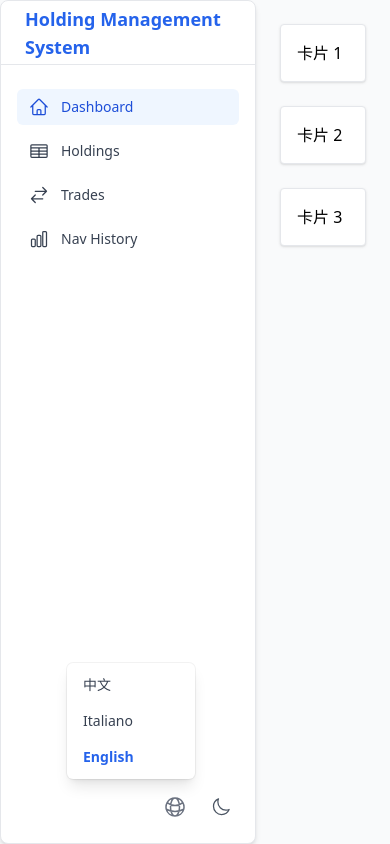
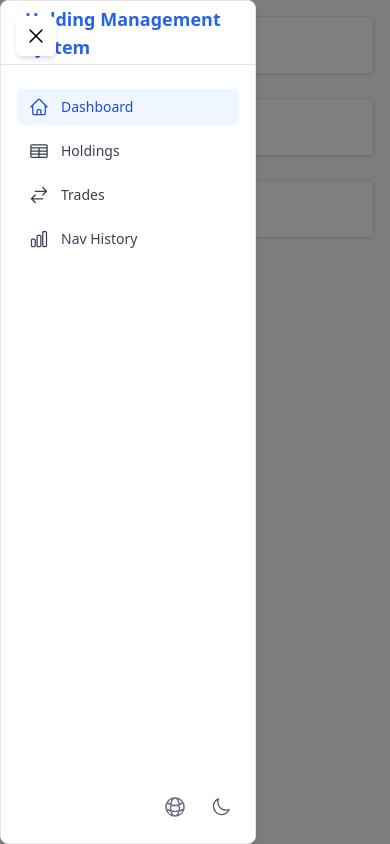
Before and after one commit to wechiwin/time, a React (Vite) app in the folder frontend/: page /dashboard in a window 390 px wide. Both pictures are taken after a click on the button "Toggle sidebar". Built offline with nearby package versions, Linux system fonts and the light colour scheme.

Commit message:
移动端简单适配：layout和sidebar

```diff
--- a/frontend/src/components/layout/Layout.jsx
+++ b/frontend/src/components/layout/Layout.jsx
@@ -2,8 +2,6 @@
 import {useState} from 'react';
 import {Outlet, useLocation, useNavigate} from 'react-router-dom';
 import Sidebar from './Sidebar';
-import TabsBar from './TabsBar';
-import Drawer from '../common/Drawer';
 
 export default function Layout() {
     const navigate = useNavigate();
@@ -15,9 +13,7 @@ export default function Layout() {
     const [tabs, setTabs] = useState([{key: 'dashboard', name: 'Dashboard', path: '/dashboard'}]);
     const [activeKey, setActiveKey] = useState(currentKey);
 
-    // Drawer 状态
-    const [drawerOpen, setDrawerOpen] = useState(false);
-    const [drawerContent, setDrawerContent] = useState(null);
+    const [isSidebarCollapsed, setIsSidebarCollapsed] = useState(false);
 
     // 切换菜单（来自 Sidebar）
     const handleSelectMenu = (item) => {
@@ -29,35 +25,27 @@ export default function Layout() {
         navigate(item.path);
     };
 
-    // 切换标签页
-    const handleSwitchTab = (key) => {
-        setActiveKey(key);
-        const target = tabs.find((t) => t.key === key);
-        if (target) navigate(target.path);
+    const toggleSidebar = () => {
+        setIsSidebarCollapsed(!isSidebarCollapsed);
     };
 
-    // 关闭标签页
-    const handleCloseTab = (key) => {
-        const newTabs = tabs.filter((t) => t.key !== key);
-        setTabs(newTabs);
-        if (activeKey === key && newTabs.length > 0) {
-            const lastTab = newTabs[newTabs.length - 1];
-            setActiveKey(lastTab.key);
-            navigate(lastTab.path);
-        }
-    };
-
-    // 提供给页面组件的 Drawer 控制函数（通过 context）
-    const showDrawer = (content) => {
-        setDrawerContent(content);
-        setDrawerOpen(true);
-    };
-    const closeDrawer = () => setDrawerOpen(false);
     return (
         <div className="flex h-screen page-bg dark:bg-gray-900">
-            <Sidebar onSelect={handleSelectMenu} />
-            <div className="flex-1 flex flex-col overflow-hidden">
-                <main className="flex-1 overflow-y-auto p-6">
+            {/* 侧边栏 */}
+            <Sidebar
+                onSelect={handleSelectMenu}
+                isCollapsed={isSidebarCollapsed}
+                onToggleCollapse={toggleSidebar}
+            />
+            {/* 主内容区域 */}
+            <div className={`
+                flex-1
+                flex flex-col
+                overflow-hidden
+                transition-all duration-300
+                ${isSidebarCollapsed ? 'md:ml-20' : 'md:ml-64'}
+            `}>
+                <main className="flex-1 overflow-y-auto p-4 md:p-6">
                     <Outlet/>
                 </main>
             </div>
--- a/frontend/src/components/layout/Sidebar.jsx
+++ b/frontend/src/components/layout/Sidebar.jsx
@@ -1,5 +1,15 @@
+import {useEffect, useState} from 'react';
 import {NavLink} from 'react-router-dom';
-import {ArrowsRightLeftIcon, ChartBarIcon, HomeIcon, TableCellsIcon,} from '@heroicons/react/24/outline';
+import {
+    ArrowsRightLeftIcon,
+    Bars3Icon,
+    ChartBarIcon,
+    ChevronLeftIcon,
+    ChevronRightIcon,
+    HomeIcon,
+    TableCellsIcon,
+    XMarkIcon
+} from '@heroicons/react/24/outline';
 import DarkToggle from "./DarkToggle";
 import {useTranslation} from 'react-i18next';
 import LanguageSwitcher from "../../i18n/LanguageSwitcher";
@@ -11,43 +21,104 @@ const navigation = [
     {key: 'menu_nav_history', name: '净值历史', href: '/nav_history', icon: ChartBarIcon},
 ];
 
-export default function Sidebar() {
+export default function Sidebar({onSelect, isCollapsed, onToggleCollapse}) {
     const {t} = useTranslation();
+    const [isOpen, setIsOpen] = useState(false);
+    const [isMobile, setIsMobile] = useState(false);
+
+    useEffect(() => {
+        const handleResize = () => {
+            setIsMobile(window.innerWidth < 768);
+            if (window.innerWidth >= 768) {
+                setIsOpen(false);
+            }
+        };
+
+        handleResize();
+        window.addEventListener('resize', handleResize);
+        return () => window.removeEventListener('resize', handleResize);
+    }, []);
+
+    const toggleSidebar = () => setIsOpen(!isOpen);
 
     return (
-        <div className="relative w-64 card dark:bg-gray-800 shadow-md flex flex-col">
+        <>
+            {/* 汉堡菜单按钮 */}
+            <button
+                onClick={toggleSidebar}
+                className={`fixed top-4 left-4 z-50 p-2 rounded-md bg-white dark:bg-gray-800 shadow-md transition-opacity
+                    ${isMobile ? 'opacity-100' : 'opacity-0 pointer-events-none'}`}
+                aria-label="Toggle sidebar"
+                aria-expanded={isOpen}
+            >
+                {isOpen ? <XMarkIcon className="w-6 h-6"/> : <Bars3Icon className="w-6 h-6"/>}
+            </button>
+
+            {/* 侧边栏 */}
+            <div
+                className={`fixed top-0 left-0 h-screen card dark:bg-gray-800 shadow-md flex flex-col transition-all duration-300 ease-in-out z-40
+                    ${isMobile
+                    ? `w-64 transform ${isOpen ? 'translate-x-0' : '-translate-x-full'}`
+                    : `${isCollapsed ? 'w-20' : 'w-64'} translate-x-0`}`}
+            >
                 {/* Logo */}
-            <div className="h-16 flex items-center px-6 border-b">
-                <span className="text-lg font-bold text-blue-600">
+                <div
+                    className="h-16 flex items-center px-6 border-b border-gray-200 dark:border-gray-700 flex-shrink-0">
+                    <span className={`text-lg font-bold text-blue-600 ${isCollapsed && !isMobile ? 'hidden' : ''}`}>
                         {t('project_title')}
                     </span>
                 </div>
 
                 {/* Nav */}
-            <nav className="flex-1 px-4 py-6 space-y-2">
+                <nav className="flex-1 px-4 py-6 space-y-2 overflow-y-auto">
                     {navigation.map((item) => (
                         <NavLink
                             key={item.name}
                             to={item.href}
+                            onClick={() => isMobile && setIsOpen(false)}
                             className={({isActive}) =>
                                 `flex items-center px-3 py-2 rounded-md text-sm font-medium transition-colors ${
                                     isActive
                                         ? 'bg-blue-50 dark:bg-blue-900 text-blue-700 dark:text-blue-300'
                                         : 'text-gray-700 dark:text-gray-200 hover:bg-gray-100 dark:hover:bg-gray-700'
-                            }`
-                        }
+                                } ${isCollapsed && !isMobile ? 'justify-center' : ''}`}
                         >
-                        <item.icon className="w-5 h-5 mr-3"/>
+                            <item.icon className={`w-5 h-5 ${isCollapsed && !isMobile ? '' : 'mr-3'}`}/>
+                            <span className={`${isCollapsed && !isMobile ? 'hidden' : ''}`}>
                                 {t(`${item.key}`, item.name)}
+                            </span>
                         </NavLink>
                     ))}
                 </nav>
 
+                {/* 折叠按钮 - 仅PC端 */}
+                {!isMobile && (
+                    <button
+                        onClick={onToggleCollapse}
+                        className="absolute top-4 right-4 p-1 rounded-md hover:bg-gray-100 dark:hover:bg-gray-700"
+                        aria-label="Collapse sidebar"
+                    >
+                        {isCollapsed ?
+                            <ChevronRightIcon className="w-5 h-5"/> :
+                            <ChevronLeftIcon className="w-5 h-5"/>
+                        }
+                    </button>
+                )}
+
                 {/* 右下角暗黑开关 */}
                 <div className="absolute bottom-4 right-4 flex items-center space-x-2">
-                <LanguageSwitcher />
-                <DarkToggle />
+                    <LanguageSwitcher/>
+                    <DarkToggle/>
                 </div>
             </div>
+
+            {/* 遮罩层 */}
+            {isMobile && isOpen && (
+                <div
+                    className="fixed inset-0 bg-black bg-opacity-50 z-30"
+                    onClick={toggleSidebar}
+                />
+            )}
+        </>
     );
 }
--- a/frontend/src/index.css
+++ b/frontend/src/index.css
@@ -57,11 +57,22 @@
         opacity: 1; /* 确保不透明 */
     }
 
+    .btn-group {
+        @apply flex flex-wrap gap-2 w-full md:w-auto;
+    }
+
     /* 主按钮 */
     .btn-primary {
         @apply px-4 py-2 bg-blue-600 text-white rounded-md
         hover:bg-blue-700
         focus:outline-none focus:ring-2 focus:ring-blue-500;
+    }
+
+    .btn-secondary {
+        @apply px-4 py-2 bg-gray-200 dark:bg-gray-700
+        text-gray-800 dark:text-gray-200
+        rounded-md hover:bg-gray-300 dark:hover:bg-gray-600
+        focus:outline-none focus:ring-2 focus:ring-gray-400;
     }
 
     /* 危险按钮 */
@@ -74,12 +85,13 @@
     /* 表格容器 */
     .table-container {
         @apply overflow-x-auto border border-gray-200 dark:border-gray-700 rounded-lg;
+        -webkit-overflow-scrolling: touch;
     }
 
     /* 表头 */
     .table-header {
-        @apply px-6 py-3 text-left text-xs font-medium
-        text-gray-500 dark:text-gray-400 uppercase tracking-wider
+        @apply px-3 md:px-6 py-3 text-left text-xs font-medium
+        text-gray-500 dark:text-gray-400 tracking-wider
         bg-gray-50 dark:bg-gray-700;
     }
 
@@ -88,13 +100,6 @@
         @apply px-6 py-4 whitespace-nowrap
         text-sm text-gray-900 dark:text-gray-100
         border-b border-gray-200 dark:border-gray-700;
-    }
-
-    .btn-secondary {
-        @apply px-4 py-2 bg-gray-200 dark:bg-gray-700
-        text-gray-800 dark:text-gray-200
-        rounded-md hover:bg-gray-300 dark:hover:bg-gray-600
-        focus:outline-none focus:ring-2 focus:ring-gray-400;
     }
 
     /* 搜索区容器：flex 布局、间距、右端按钮组自动靠右 */
@@ -136,4 +141,37 @@
     .react-datepicker__month-select {
         @apply px-13 h-9 text-base rounded-md border border-slate-300;
     }
+
+    /* 移动端优化 */
+    @media (max-width: 768px) {
+        /* 模态框全屏 */
+        .modal-container {
+            @apply w-full h-full max-w-none rounded-none;
+        }
+
+        /* 表格单元格缩小内边距 */
+        .table-cell {
+            @apply px-2 py-3;
+        }
+
+        /* 按钮文字不换行 */
+        .btn-primary, .btn-secondary, .btn-danger {
+            @apply whitespace-nowrap;
+        }
+    }
+
+    /* 表单输入框图标适配 */
+    .input-icon {
+        @apply absolute inset-y-0 left-0 flex items-center pl-3 pointer-events-none;
+    }
+
+    /* 移动端友好的下拉菜单 */
+    .mobile-select {
+        @apply block w-full px-3 py-2 text-base border border-gray-300 rounded-md shadow-sm focus:outline-none focus:ring-blue-500 focus:border-blue-500;
+    }
+
+    /* 触摸友好的按钮 */
+    .touch-button {
+        @apply px-4 py-3 text-base; /* 更大的点击区域 */
+    }
 }
--- a/frontend/vite.config.js
+++ b/frontend/vite.config.js
@@ -16,9 +16,10 @@ export default defineConfig({
         outDir: 'dist'
     },
     server: {
+        host: '0.0.0.0',
         proxy: {
             // Proxy API requests to the backend Flask server (assuming backend runs on port 5000)
-            '/api': 'http://localhost:5000'
+            '/api': 'http://192.168.3.33:5000'
         }
     }
 })
```
Lines whose indentation alone changed are shown as unchanged.
